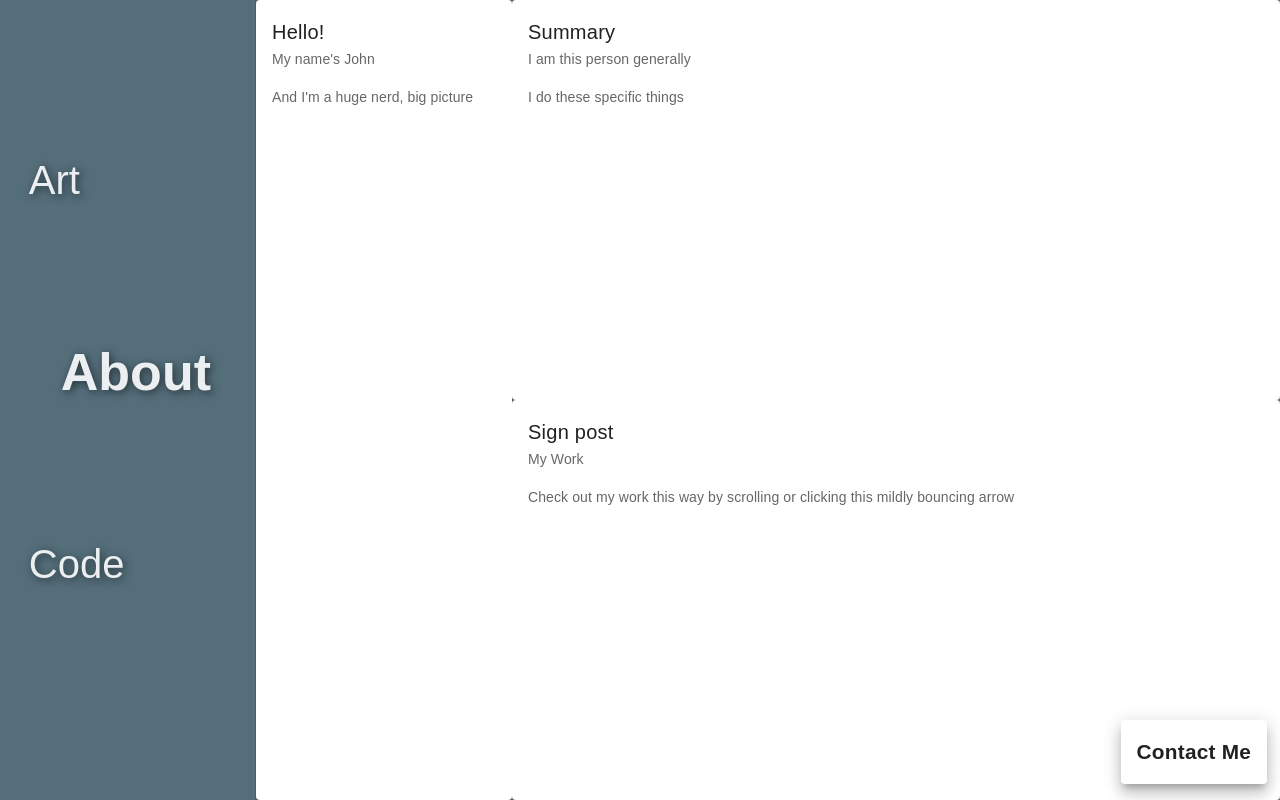
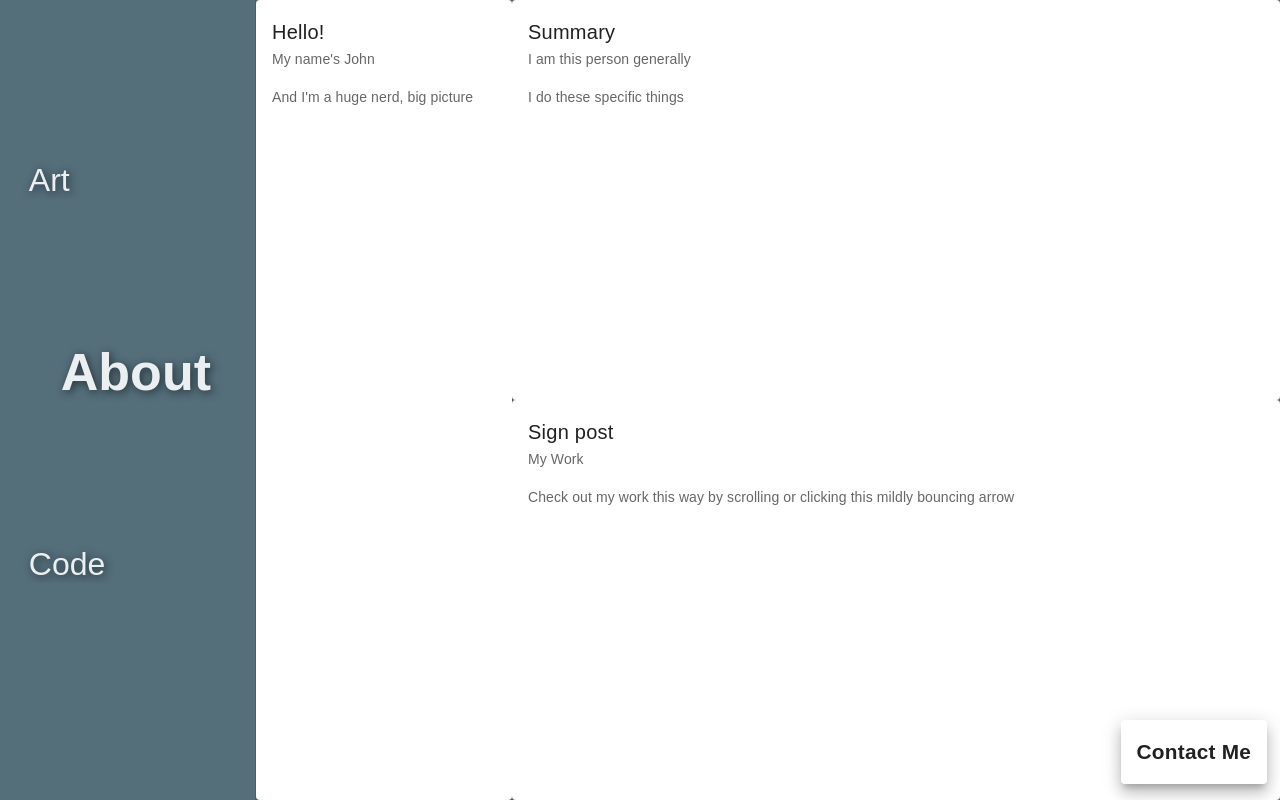
Before and after one commit to TwinHits/johngoben, a Vue app: page /#/about in a window 1280 px wide. Built offline with nearby package versions, Linux system fonts and the light colour scheme; a web font is replaced by a local one.

Commit message:
Adjusted Nav Item Height.

```diff
--- a/src/views/components/navigation/NavigationItem.vue
+++ b/src/views/components/navigation/NavigationItem.vue
@@ -46,7 +46,7 @@ export default Vue.extend({
 }
 
 .nav-item-title {
-    font-size: 5vh;
+    font-size: 4vh;
     padding-left: 1vw;
     transition: font-size 0.7s, padding-left 0.7s;
     color: $text-light;
```
